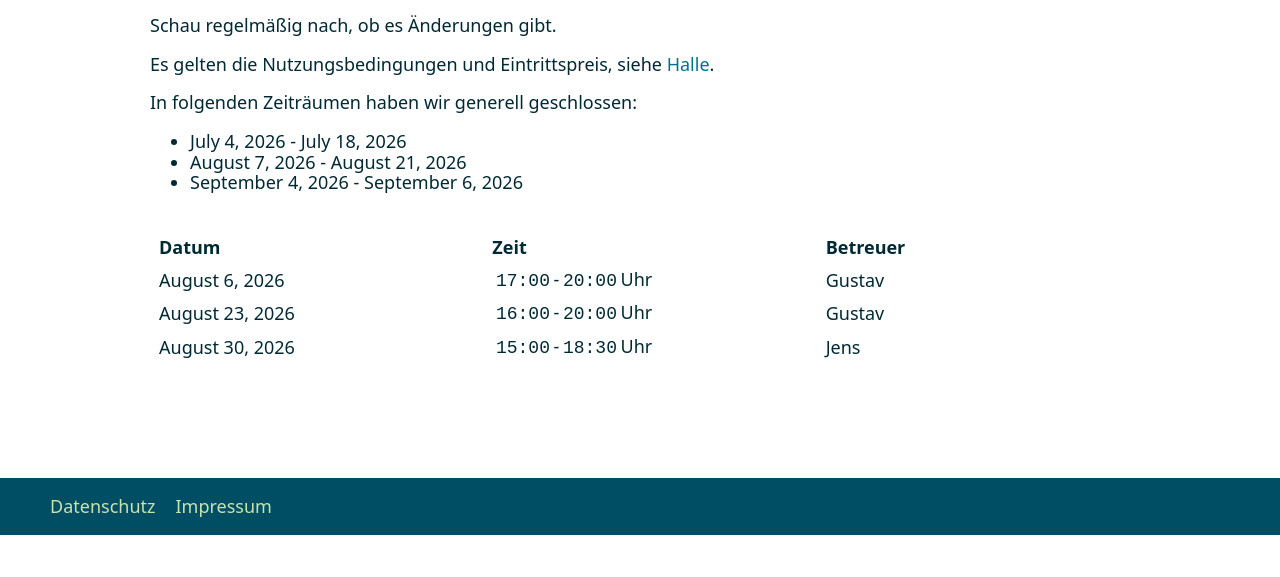
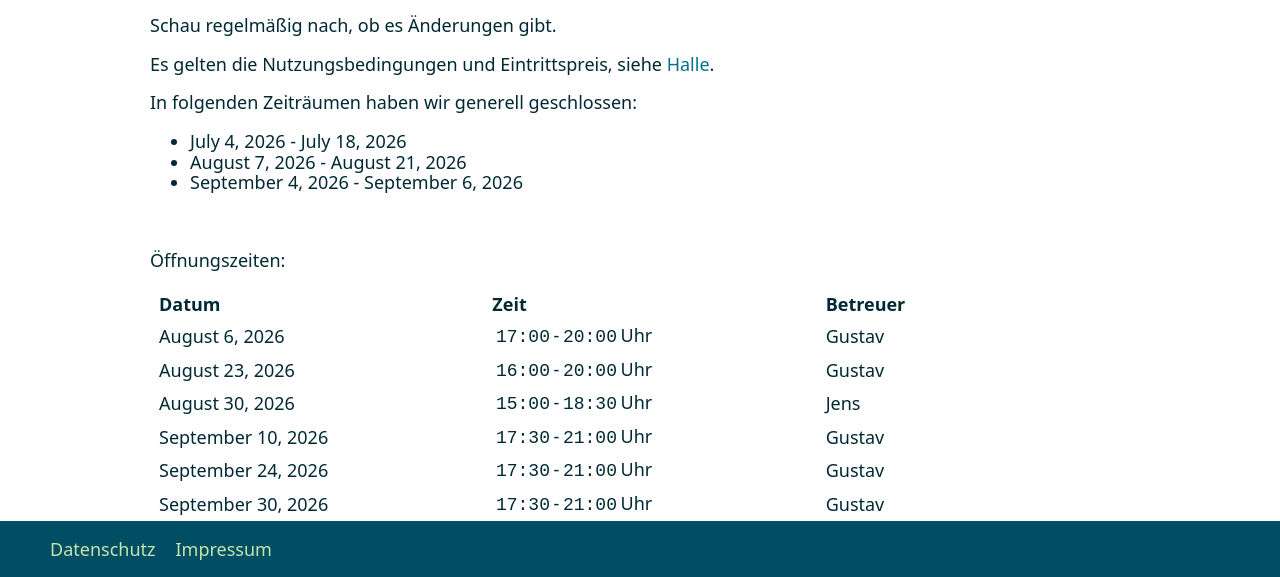
Before and after one commit to Boulderverein-Gorlitz/website, a Gatsby site: page /opening-hours in a window 1280 px wide. Shown: the part 265-842 px from the top of the page. Before the commit the page ends 800 px from the top, so only its background shows below. Built offline with nearby package versions, Linux system fonts and the light colour scheme; Gatsby itself is replaced by a stand-in of ours.

Commit message:
update opening hours

```diff
--- a/src/pages/opening-hours.tsx
+++ b/src/pages/opening-hours.tsx
@@ -161,6 +161,7 @@ function OpeningHoursPage() {
             </>
           )}
           <br />
+          <p>Öffnungszeiten:</p>
           {openingHours.length === 0 && <p>Aktuell keine Öffnungszeiten :-(</p>}
           {openingHours.length > 0 && (
             <table>
--- a/static/opening-hours.json
+++ b/static/opening-hours.json
@@ -90,6 +90,30 @@
       "helpers": [
         "Jens"
       ]
+    },
+    {
+      "date": "2026-09-10",
+      "startTime": "17:30",
+      "endTime": "21:00",
+      "helpers": [
+        "Gustav"
+      ]
+    },
+    {
+      "date": "2026-09-24",
+      "startTime": "17:30",
+      "endTime": "21:00",
+      "helpers": [
+        "Gustav"
+      ]
+    },
+    {
+      "date": "2026-09-30",
+      "startTime": "17:30",
+      "endTime": "21:00",
+      "helpers": [
+        "Gustav"
+      ]
     }
   ]
 }
```
